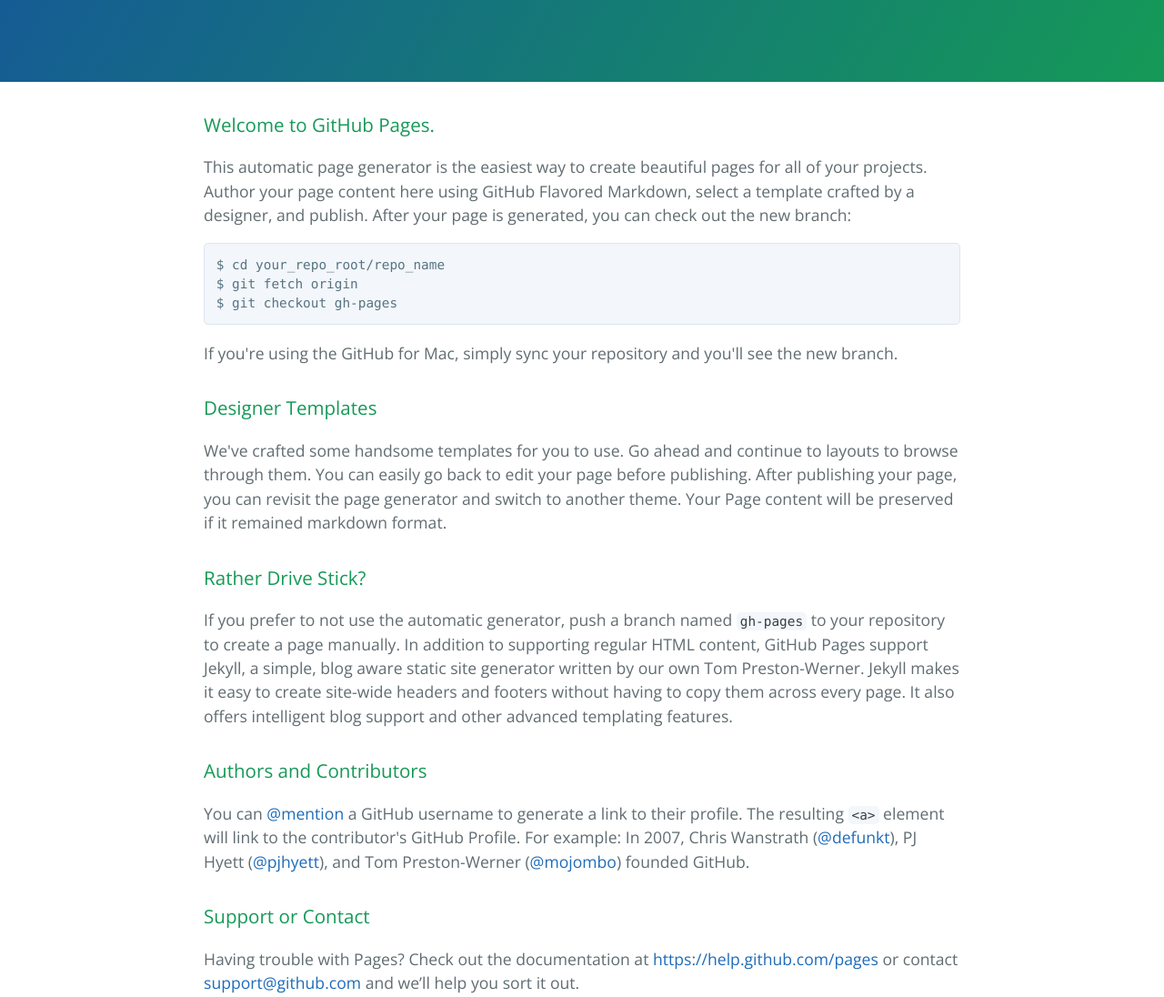
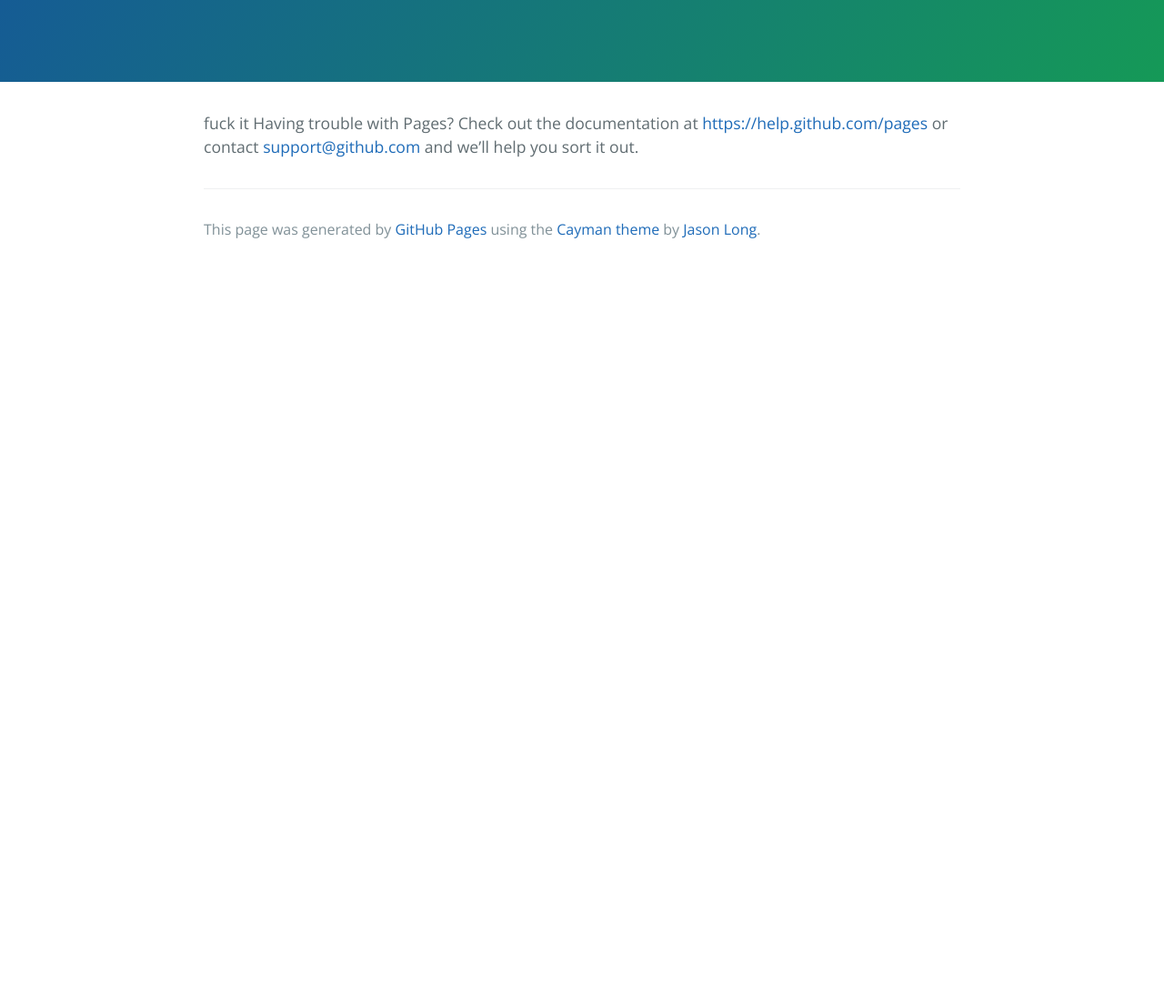
Before and after one commit to Seagard/Seagard.github.io, a plain HTML site: page index.html in a window 1280 px wide. Shown: the part 180-1276 px from the top of the page at 91% size. After the commit the page ends 800 px from the top, so only its background shows below. Drawn offline with nearby package versions, Linux system fonts and the light colour scheme.

Commit message:
Replace master branch with page content via GitHub

```diff
--- a/index.html
+++ b/index.html
@@ -16,37 +16,8 @@
     </section>
 
     <section class="main-content">
-      <h3>
-<a id="welcome-to-github-pages" class="anchor" href="#welcome-to-github-pages" aria-hidden="true"><span class="octicon octicon-link"></span></a>Welcome to GitHub Pages.</h3>
-
-<p>This automatic page generator is the easiest way to create beautiful pages for all of your projects. Author your page content here using GitHub Flavored Markdown, select a template crafted by a designer, and publish. After your page is generated, you can check out the new branch:</p>
-
-<pre><code>$ cd your_repo_root/repo_name
-$ git fetch origin
-$ git checkout gh-pages
-</code></pre>
-
-<p>If you're using the GitHub for Mac, simply sync your repository and you'll see the new branch.</p>
-
-<h3>
-<a id="designer-templates" class="anchor" href="#designer-templates" aria-hidden="true"><span class="octicon octicon-link"></span></a>Designer Templates</h3>
-
-<p>We've crafted some handsome templates for you to use. Go ahead and continue to layouts to browse through them. You can easily go back to edit your page before publishing. After publishing your page, you can revisit the page generator and switch to another theme. Your Page content will be preserved if it remained markdown format.</p>
-
-<h3>
-<a id="rather-drive-stick" class="anchor" href="#rather-drive-stick" aria-hidden="true"><span class="octicon octicon-link"></span></a>Rather Drive Stick?</h3>
-
-<p>If you prefer to not use the automatic generator, push a branch named <code>gh-pages</code> to your repository to create a page manually. In addition to supporting regular HTML content, GitHub Pages support Jekyll, a simple, blog aware static site generator written by our own Tom Preston-Werner. Jekyll makes it easy to create site-wide headers and footers without having to copy them across every page. It also offers intelligent blog support and other advanced templating features.</p>
-
-<h3>
-<a id="authors-and-contributors" class="anchor" href="#authors-and-contributors" aria-hidden="true"><span class="octicon octicon-link"></span></a>Authors and Contributors</h3>
-
-<p>You can <a href="https://github.com/blog/821" class="user-mention">@mention</a> a GitHub username to generate a link to their profile. The resulting <code>&lt;a&gt;</code> element will link to the contributor's GitHub Profile. For example: In 2007, Chris Wanstrath (<a href="https://github.com/defunkt" class="user-mention">@defunkt</a>), PJ Hyett (<a href="https://github.com/pjhyett" class="user-mention">@pjhyett</a>), and Tom Preston-Werner (<a href="https://github.com/mojombo" class="user-mention">@mojombo</a>) founded GitHub.</p>
-
-<h3>
-<a id="support-or-contact" class="anchor" href="#support-or-contact" aria-hidden="true"><span class="octicon octicon-link"></span></a>Support or Contact</h3>
-
-<p>Having trouble with Pages? Check out the documentation at <a href="https://help.github.com/pages">https://help.github.com/pages</a> or contact <a href="mailto:support@github.com">support@github.com</a> and we’ll help you sort it out.</p>
+      <p>fuck it
+Having trouble with Pages? Check out the documentation at <a href="https://help.github.com/pages">https://help.github.com/pages</a> or contact <a href="mailto:support@github.com">support@github.com</a> and we’ll help you sort it out.</p>
 
       <footer class="site-footer">
 
```
Also changed, not shown: params.json (+1 -1 lines).
